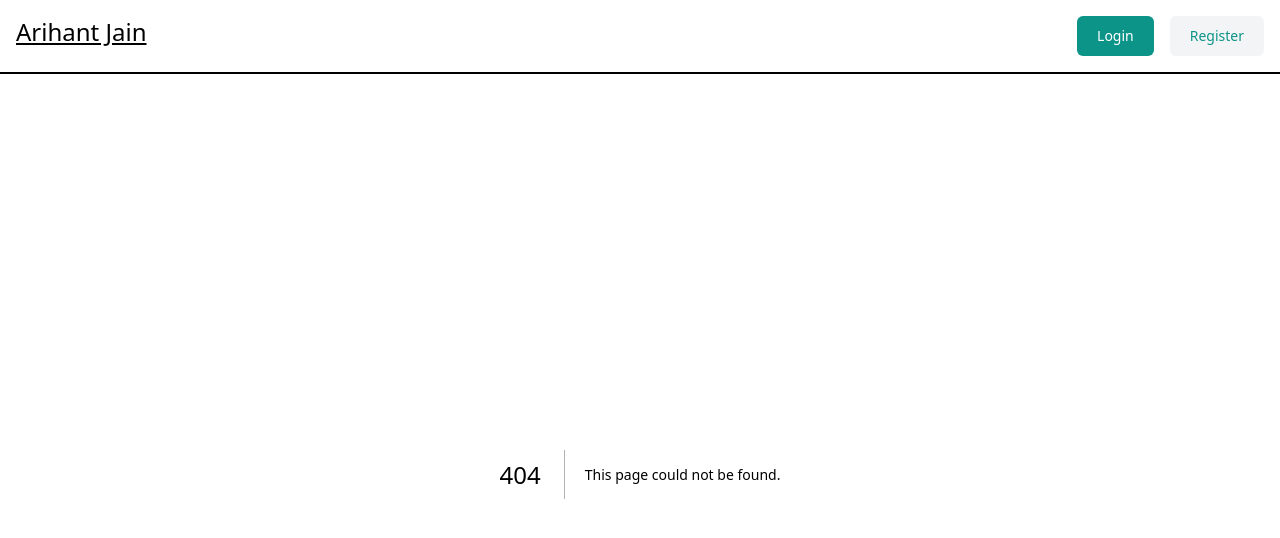
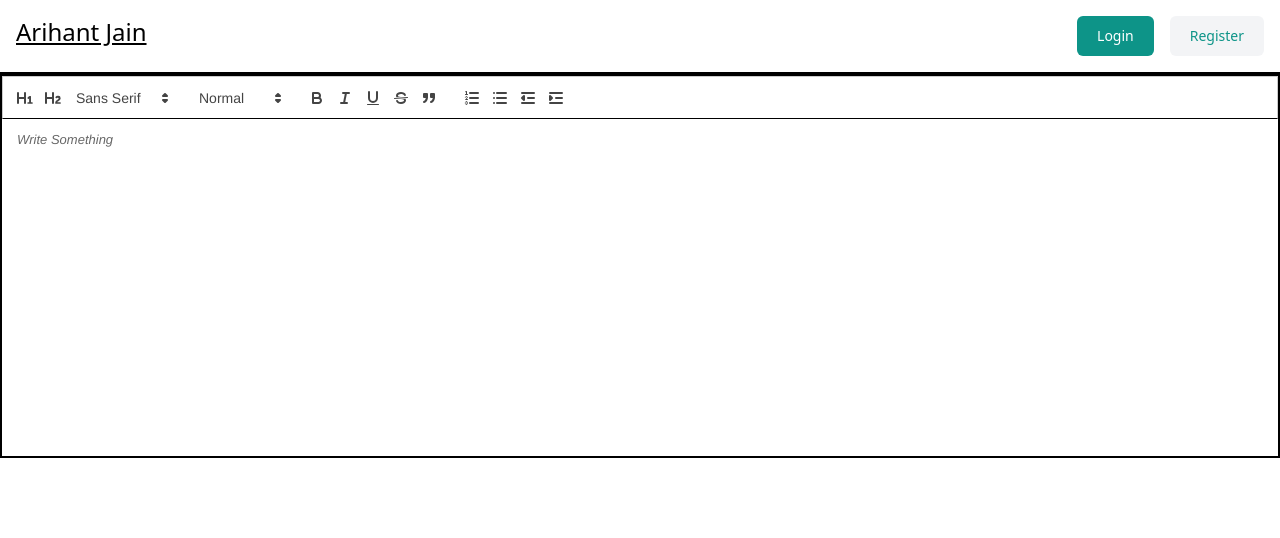
Before and after one commit to sonaljain01/blog-app-frontend, a Next.js app: page /d in a window 1280 px wide. Before the commit this address had no page. Shown: the top 538 px of the page. Built offline with nearby package versions, Linux system fonts and the light colour scheme.

Commit message:
install quill editor add editor in blog input file

```diff
--- /dev/null
+++ b/app/d/page.tsx
@@ -0,0 +1,7 @@
+import { BlogInput } from "@/components/blog/input";
+
+const BlogHome = () => {
+  return <BlogInput />;
+};
+
+export default BlogHome;
--- a/components/blog/input.tsx
+++ b/components/blog/input.tsx
@@ -0,0 +1,8 @@
+import { Editor } from "../editor";
+export const BlogInput = () => {
+  return (
+    <div>
+      <Editor />
+    </div>
+  );
+};
--- /dev/null
+++ b/components/editor/index.css
@@ -0,0 +1,8 @@
+.ql-toolbar.ql-snow {
+    border-bottom: 1px solid black !important;
+}
+
+.ql-container.ql-snow {
+    border: none !important;
+    height: auto !important;
+}
--- /dev/null
+++ b/components/editor/index.tsx
@@ -0,0 +1,62 @@
+"use client";
+
+const ReactQuill = dynamic(() => import("react-quill"), { ssr: false });
+import dynamic from "next/dynamic";
+import "react-quill/dist/quill.snow.css";
+import "./index.css";
+import { useState } from "react";
+
+const formats = [
+  "header",
+  "font",
+  "size",
+  "bold",
+  "italic",
+  "underline",
+  "strike",
+  "blockquote",
+  "list",
+  "bullet",
+  "indent",
+];
+
+const modules = {
+  toolbar: [
+    [{ header: "1" }, { header: "2" }, { font: [] }],
+    [{ size: [] }],
+    ["bold", "italic", "underline", "strike", "blockquote"],
+    [
+      { list: "ordered" },
+      { list: "bullet" },
+      { indent: "-1" },
+      { indent: "+1" },
+    ],
+  ],
+  clipboard: {
+    matchVisual: false,
+  },
+};
+
+export const Editor = () => {
+  const [updatedContent, setUpdatedContent] = useState("");
+
+  function handleEditorChange(value: string): void {
+    setUpdatedContent(value);
+  }
+
+  return (
+    <>
+      <ReactQuill
+        theme="snow"
+        onChange={handleEditorChange}
+        modules={modules}
+        formats={formats}
+        value={updatedContent}
+        bounds="#root"
+        placeholder="Write Something"
+        className="w-full h-96 border-2 border-black"
+      />
+      {updatedContent}
+    </>
+  );
+};
--- a/package.json
+++ b/package.json
@@ -17,6 +17,7 @@
     "react": "^18",
     "react-dom": "^18",
     "react-hook-form": "^7.53.0",
+    "react-quill": "^2.0.0",
     "react-redux": "^9.1.2",
     "react-stars": "^2.2.5",
     "redux-persist": "^6.0.0",
```
Also changed, not shown: 1 other file (tests, documents, lock files or other folders).
